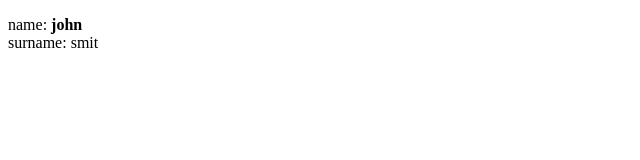
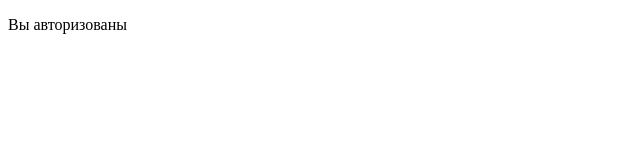
Before and after one commit to RadKirill00/git-github, a React (Create React App) app in the folder react-qwe/: page / in a window 1280 px wide. Shown: the top 160 px of the page, without its empty margins (0-640 px from the left). Built offline with nearby package versions, Linux system fonts and the light colour scheme.

Commit message:
update react

```diff
--- a/react-qwe/src/App.js
+++ b/react-qwe/src/App.js
@@ -1,15 +1,6 @@
 import React from 'react';
-
-
-
+import Practice from './Practice';
 function App() {
-	const obj = {name: 'john', surname: 'smit'};
-  return <p>
-    name:       <span><strong>{obj.name}</strong></span>
-    <br/>
-    surname:    <span>{obj.surname}</span>
-  </p>
+  return <Practice/>
 }
-
-
 export default App
--- /dev/null
+++ b/react-qwe/src/Practice.jsx
@@ -0,0 +1,12 @@
+import React from 'react'
+
+  const Practice = () => {
+    const isAuth = true;
+
+    return <div>
+      {isAuth && <p>Bы авторизованы</p>}
+      {!isAuth && <p>Please signUp</p>}
+    </div>;
+
+}
+export default Practice
```
